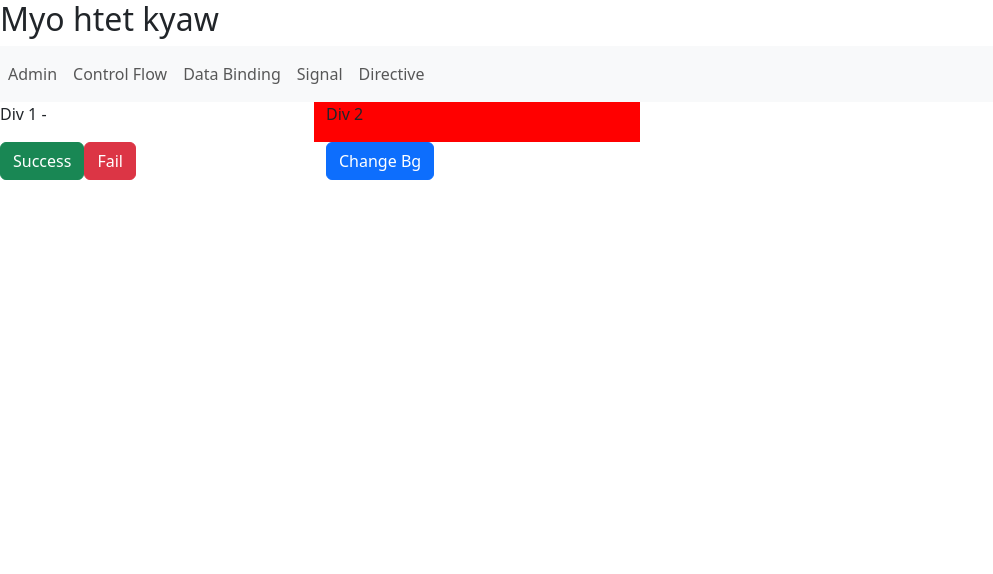
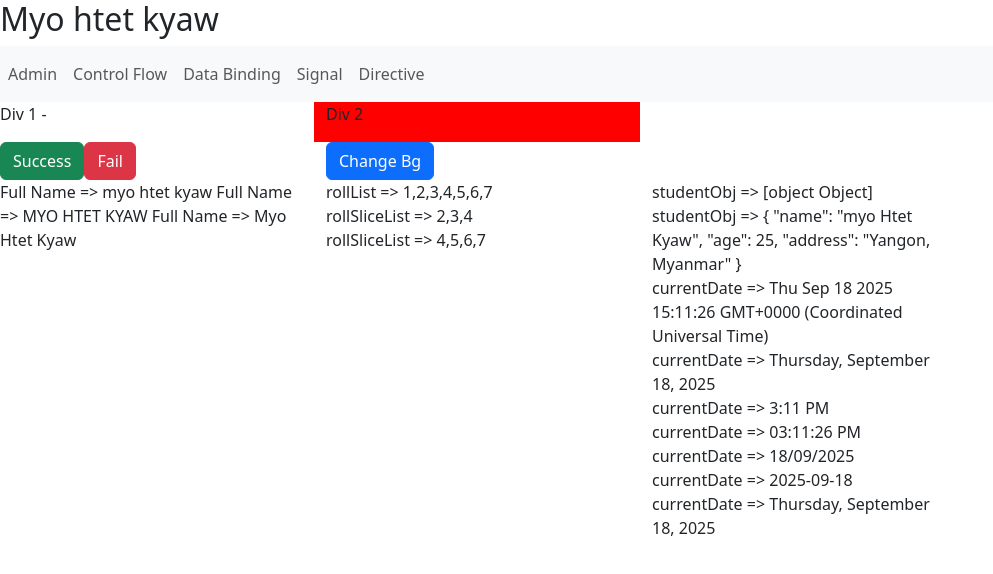
Before and after one commit to myohtet003/angular_start, an Angular app: page /att-directive in a window 1280 px wide. Shown: the top 574 px of the page, without its empty margins (0-993 px from the left). Built offline with nearby package versions, Linux system fonts and the light colour scheme.

Commit message:
life cycle event & pipe

```diff
--- a/src/app/components/att-directive/att-directive.html
+++ b/src/app/components/att-directive/att-directive.html
@@ -16,3 +16,39 @@
 		<button class="btn btn-primary" (click) = "toggleDiv2BgColor()">Change Bg</button>
 	</div>
 </div>
+
+<div class="row">
+	<div class="col-3">
+		Full Name => {{fullName |lowercase}}
+		Full Name => {{fullName |uppercase}}
+		Full Name => {{fullName |titlecase}}
+	</div>
+
+	<div class="col-3">
+		rollList => {{rollNoList}}
+		<br>
+		rollSliceList => {{rollNoList | slice:1:4}}
+		<br>
+		rollSliceList => {{rollNoList | slice: 3}}
+	</div>
+	<div class="col-3">
+		studentObj => {{studentInfo}}
+		<br>
+		studentObj => {{studentInfo | json}}
+
+		<br>
+		currentDate => {{currentDate}}
+		<br>
+		currentDate => {{currentDate | date:'fullDate'}}
+		<br>
+		currentDate => {{currentDate | date:'shortTime'}}
+		<br>
+		currentDate => {{currentDate | date:'hh:mm:ss a'}}
+		<br>
+		currentDate => {{currentDate | date:'dd/MM/yyyy'}}
+		<br>
+		currentDate => {{currentDate | date:'yyyy-MM-dd'}}
+		<br>
+		currentDate => {{currentDate | date:'EEEE, MMMM d, y'}}
+	</div>
+</div>
--- a/src/app/components/att-directive/att-directive.ts
+++ b/src/app/components/att-directive/att-directive.ts
@@ -1,25 +1,88 @@
-import { NgClass, NgStyle } from '@angular/common';
-import { Component, signal } from '@angular/core';
+import {
+  LowerCasePipe,
+  NgClass,
+  NgStyle,
+  SlicePipe,
+  TitleCasePipe,
+  UpperCasePipe,
+  JsonPipe,
+  DatePipe
+} from '@angular/common';
+import {
+  AfterContentChecked,
+  AfterContentInit,
+  AfterViewChecked,
+  AfterViewInit,
+  Component,
+  OnDestroy,
+  OnInit,
+  signal,
+} from '@angular/core';
 
 @Component({
   selector: 'app-att-directive',
-  imports: [NgClass, NgStyle],
+  imports: [NgClass, NgStyle, LowerCasePipe, UpperCasePipe, TitleCasePipe, SlicePipe, JsonPipe, DatePipe],
   templateUrl: './att-directive.html',
-  styleUrl: './att-directive.css'
+  styleUrl: './att-directive.css',
 })
-export class AttDirective {
-
+export class AttDirective
+  implements
+    OnInit,
+    AfterContentInit,
+    AfterContentChecked,
+    AfterViewInit,
+    AfterViewChecked,
+    OnDestroy
+{
   div1ClassName = signal<String>('');
 
   isDiv2Blue: boolean = false;
 
+  fullName: string = 'myo Htet Kyaw';
 
-  setBgClass (className: String) {
+  rollNoList: number[] = [1, 2, 3, 4, 5, 6, 7];
+
+  studentInfo: any = {
+    name: 'myo Htet Kyaw',
+    age: 25,
+    address: 'Yangon, Myanmar',
+  };
+
+  currentDate: Date = new Date();
+
+  constructor() {
+    console.log('constructor');
+  }
+
+  ngOnInit(): void {
+    console.log('ngOnInit');
+  }
+
+  ngAfterContentInit(): void {
+    console.log('ngAfterContentInit');
+  }
+
+  ngAfterContentChecked(): void {
+    console.log('ngAfterContentChecked');
+  }
+
+  ngAfterViewInit(): void {
+    console.log('ngAfterViewInit');
+  }
+
+  ngAfterViewChecked(): void {
+    console.log('ngAfterViewChecked');
+  }
+
+  ngOnDestroy(): void {
+    console.log('ngOnDestroy');
+  }
+
+  setBgClass(className: String) {
     this.div1ClassName.set(className);
   }
 
-  toggleDiv2BgColor () {
+  toggleDiv2BgColor() {
     this.isDiv2Blue = !this.isDiv2Blue;
   }
-
 }
```
